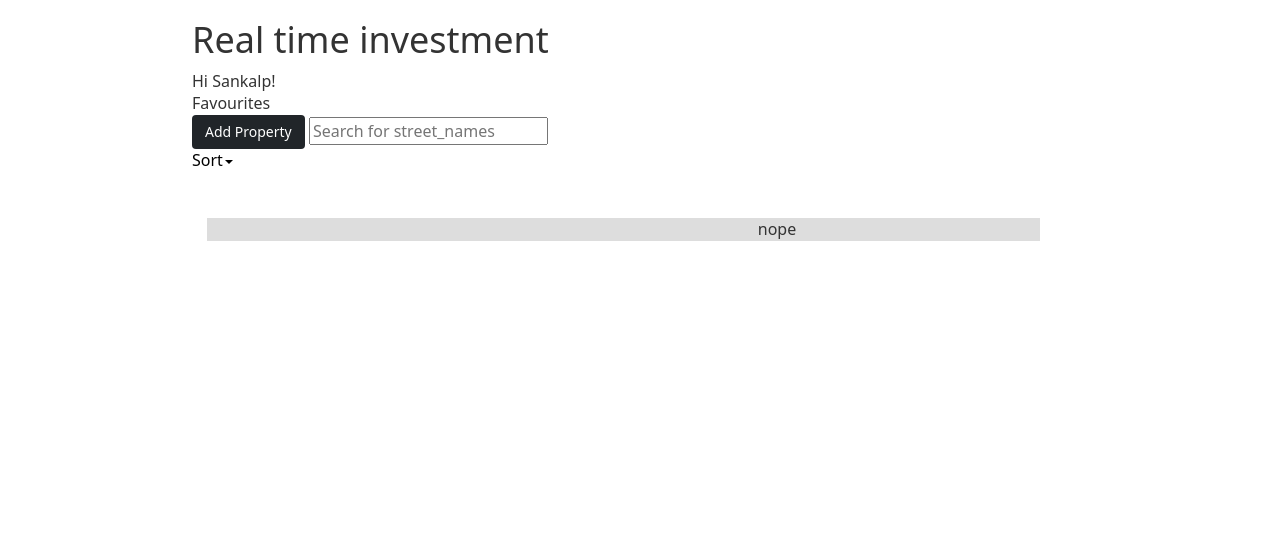
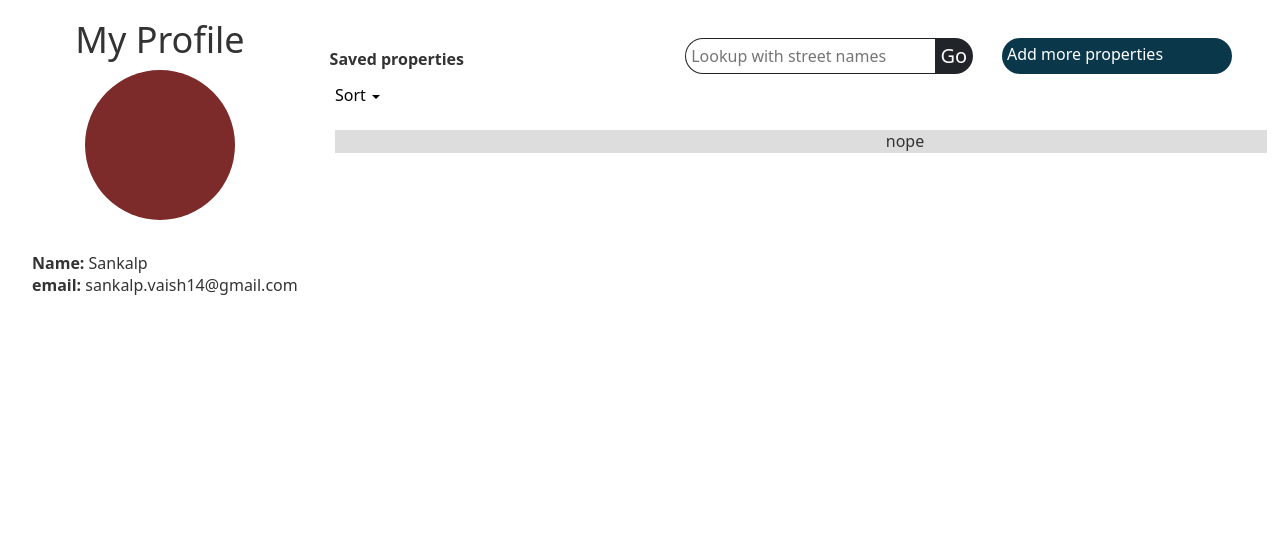
Before and after one commit to Sankalp-Vaish/CS682, a Django app: template app/templates/Home.html in a window 1280 px wide; the page is wider, and only the part inside the window is pictured. Shown: the part 62-599 px from the top of that part. Run offline with Django 4.2, Linux system fonts and the light colour scheme; the template is opened without the code that fills it, so the values that code supplies are empty; a user stored in the database is signed in; some libraries are stand-ins or nearby versions.

Commit message:
recent changes

```diff
--- a/app/static/home.css
+++ b/app/static/home.css
@@ -1,21 +1,20 @@
-.home_back{
+.home_back {
   text-align: center;
   background-color: #ddd;
-    max-width: 75%;
+  max-width: 84%;
   /* height: 500px; */
   max-height: 400px;
   overflow-y: scroll;
   overflow-x: hidden;
-
 }
 
 .house-card {
   margin-bottom: 5px;
-    width: 70%;
+  width: 100%;
 }
 
 .card-body:hover {
-    background-color: #E5E4E2;
+  background-color: #e5e4e2;
 }
 
 .home_b {
@@ -24,5 +23,132 @@
   /* top: 12%; */
   margin-left: 15%;
   margin-top: 1%;
+}
 
+.dropdown_button {
+  background-color: #4caf50; /* Green */
+  border: none;
+  color: white;
+  padding: 15px 32px;
+  text-align: center;
+  text-decoration: none;
+  display: inline-block;
+  font-size: 16px;
+  width: 100%;
 }
+
+.parent_page {
+}
+
+.User_details_details {
+  /* margin: 10px;  */
+  /* border: 1px solid rgb(96, 96, 96);  */
+  float: left;
+  width: 25%;
+}
+.User_details_fav {
+  /* margin: 10px;  */
+  /* border: 1px solid rgb(96, 96, 96);  */
+  float: right;
+  width: 75%;
+  margin-top: 3%;
+}
+
+.User_photo {
+  margin-left: auto;
+  margin-right: auto;
+  width: 150px;
+  height: 150px;
+  /* -webkit-border-radius: 25px;
+    -moz-border-radius: 25px;
+    border-radius: 25px; */
+  border-color: black;
+  background: rgb(125, 42, 42);
+  border-radius: 50%;
+}
+
+.User_info{
+  margin-left:10%;
+  margin-top: 10%;
+}
+
+.sort_button{
+  background-color: rgb(255, 255, 255);
+  width: 100%;
+  text-align: center;
+  border-radius: 5%;
+  border-color: rgb(0, 0, 0);
+  /* display: flex; */
+}
+
+.dropdown-menu{
+padding:none;
+margin:none;
+}
+
+.drop_button{
+  border:none;
+  padding:none;
+  margin:none;
+  width:100%;
+}
+
+.drop_button:hover{
+  background-color: white;
+}
+
+.search {
+  width: 30%;
+  display: flex;
+  float:right;
+  margin-right: 3%;
+}
+
+.searchTerm {
+  width: 100%;
+  border: 1px solid #212529;
+  border-right: none;
+  padding: 5px;
+  height: 36px;
+  border-radius: 20px 0 0 20px;
+  outline: none;
+  color: #212529;
+}
+
+.searchTerm:focus{
+  color: #2d2d2d;
+}
+
+.searchButton {
+  width: 40px;
+  height: 36px;
+  border: 0px solid #212529;
+  background: #212529;
+  text-align: center;
+  color: #ffffff;
+  border-radius: 0 20px 20px 0;
+  cursor: pointer;
+  font-size: 20px;
+}
+
+
+.Add_prop_button{
+  background-color: #0B374B;
+  width:230px;
+  padding:5px;
+  border-radius: 20px;
+  border: 1px #000000;
+  height: 36px;
+  color:white;
+  font-family: system-ui, sans-serif;
+  text-align: center;
+  display: flex;
+}
+
+.my_fav_head{
+  text-align:left;
+   margin:1%;
+   padding:none;
+   float:left;
+   font-weight:bold;
+}
--- a/app/templates/Home.html
+++ b/app/templates/Home.html
@@ -7,42 +7,68 @@
 
 {% block content %}
 <link rel="stylesheet" href="{% static 'home.css' %}">
-<div class="home_b">
-<div>
-    <h1>Real time investment</h1>
-    Hi {{ user.username }}!
-    <div>Favourites</div>
-    <div>
-      <a class="btn btn-dark" href="{% url 'Mortgage' %}">Add Property</a>
-      <input type="text" id="myInput" onkeyup="myFunction3()" placeholder="Search for street_names">
-    </div>
-    <div class="dropdown">
-      <a data-toggle="dropdown" href="/" style="color: rgb(0, 0, 0);">Sort<span class="caret"></span></a>
-    <ul class="dropdown-menu">
-      <li>
-        <div>
-          <button onclick="sort_ascending()">Sort: Ascending</button>
-        </div>
-      </li>
-      <li>
-        <div>
-          <button onclick="sort_descending()">Sort: Descending</button>
-        </div>
-      </li>
-      <li>
-        <div>
-          <button onclick="sort_price()">Sort: Price</button>
-        </div>
-      </li>
-    </ul>
+
+<div class="parent_page">
+
+  <div class="User_details_details">
+    <div style="text-align: center;">
+      <h1>My Profile</h1>
     </div>
 
-    <br><br>
+    <div class="User_photo"></div>
+    <div class="User_info">
+      <b>Name:</b> {{ user.username }} <br>
+      <b>email:</b> {{ user.email }}
+    </div>
+  </div>
+
+  <div class="User_details_fav">
+    <div>
+      <div>
+          <div class="my_fav_head">Saved properties</div>
+
+          <div style="float:right; margin-right: 5%; position:relative; text-align: center;">
+            <a class="Add_prop_button" href="{% url 'Mortgage' %}">Add more properties</a>
+          </div>
+
+          <div class="search">
+             <input type="text" id="myInput" onkeyup="myFunction3()" class="searchTerm" placeholder="Lookup with street names">
+             <button type="submit" class="searchButton">
+               Go
+            </button>
+          </div>
+      </div>
+<br>
       <!-- <div>
         <button onclick="sort_year()">Sort: Year</button>
       </div> -->
       <!-- <h3>Home</h3> -->
       <div class="container">
+        <br>
+        <div class="dropdown">
+
+          <a class="sort_button" data-toggle="dropdown" href="/" style="color: rgb(0, 0, 0);">Sort <span class="caret"></span></a>
+
+          <ul class="dropdown-menu">
+            <li>
+              <div>
+                <button class="drop_button" onclick="sort_ascending()">Alphabetically (A-Z)</button>
+              </div>
+            </li>
+            <li>
+              <div>
+                <button class="drop_button" onclick="sort_descending()">Alphabetically (Z-A)</button>
+              </div>
+            </li>
+            <li>
+              <div>
+                <button class="drop_button" onclick="sort_price()">Price based</button>
+              </div>
+            </li>
+          </ul>
+        </div>
+        <br>
+
         <div class="home_back">
 
           <!-- <div><button class="btn btn-dark submit" onclick="sub();return false;">
@@ -55,7 +81,6 @@
           {% else %}
           <p>Did you Login?</p>
           {% endif %} -->
-
 
           <div class="container">
             <div>
@@ -97,7 +122,12 @@
             </div>
 
 
-</div></div>
-</div></div>
+          </div>
+        </div>
+      </div>
+    </div>
+  </div>
+
+</div>
 <script src="{% static 'home.js' %}"></script>
 {% endblock %}
```
Also changed, not shown: app/templates/Home copy.html (added, +104 -0 lines), app/static/images/tax.jpeg, db.sqlite3. Lines whose indentation alone changed are shown as unchanged.
